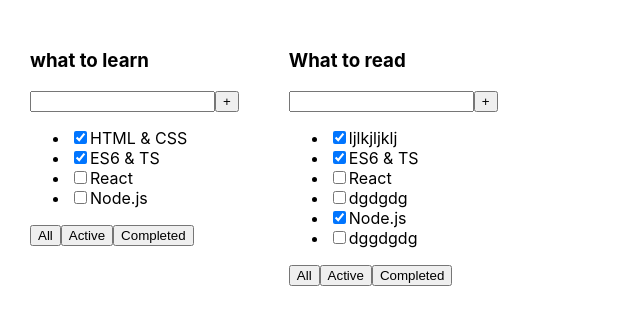
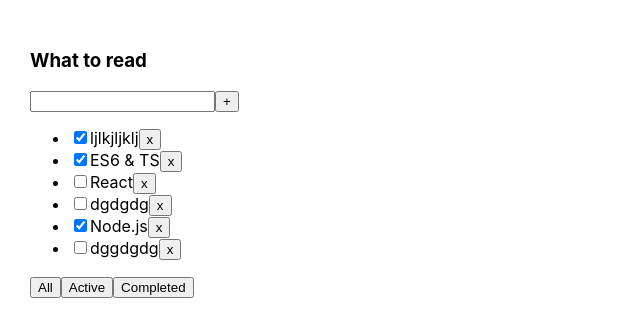
Before and after one commit to dai220885/1-todolist, a React (Create React App) app: page / in a window 1280 px wide. Shown: the top 336 px of the page, without its empty margins (0-640 px from the left). Built offline with nearby package versions, Linux system fonts and the light colour scheme.

Commit message:
add useState into App.tsx add removeTask and changeFilterValue functions

```diff
--- a/src/App.tsx
+++ b/src/App.tsx
@@ -1,27 +1,62 @@
-import React from 'react';
+import React, {useState} from 'react';
 import './App.css';
 import TodoList, {TaskType} from "./TodoList";
 
+export type FilterValuesType = "all" | "active" |"completed"
+
 const App = () => {
+    //BLL
     const todoListTitle: string ="what to learn";
     const task1: Array<TaskType> =[
         {id: 1, title: "HTML & CSS", isDone: true},
         {id: 2, title: "ES6 & TS", isDone: true},
         {id: 3, title: "React", isDone: false},
         {id: 4, title: "Node.js", isDone: false},
+        {id: 5, title: "Node.js2", isDone: false},
+        {id: 6, title: "Node.js3", isDone: false},
     ];
     const task2: Array<TaskType> =[
         {id: 1, title: "ljlkjljklj", isDone: true},
         {id: 2, title: "ES6 & TS", isDone: true},
         {id: 3, title: "React", isDone: false},
         {id: 4, title: "dgdgdg", isDone: false},
-        {id: 4, title: "Node.js", isDone: true},
-        {id: 4, title: "dggdgdg", isDone: false},
+        {id: 5, title: "Node.js", isDone: true},
+        {id: 6, title: "dggdgdg", isDone: false},
     ];
+    const task3: Array<TaskType> =[];
+
+    //деструктурируем массив(деструктуризация мессива): в первую переменную(filter) запишется нулевой элемент массива useState
+    //во вторую переменную (setFilter) запишется второй элемент массива useState - функция, которая может менять первый элемент (помещенный в переменную filter)
+    const[filter, setFilter] = useState<FilterValuesType>("all")
+    const[tasks, setTasks]= useState<Array<TaskType>>(task2)
+
+    const removeTask = (taskId:number)=>{
+        //debugger
+        const tasksAfterRemove = tasks.filter(t=>t.id!==taskId)
+        setTasks(tasksAfterRemove)
+    }
+
+    const changeFilterValue = (filter:FilterValuesType) => setFilter(filter)
+    let filteredTasks:Array<TaskType> = []
+    //filter = "all"
+    if (filter === "all"){
+        filteredTasks = tasks
+    }
+    if(filter === "active"){
+        filteredTasks = tasks.filter(t => t.isDone === false)
+    }
+    if (filter === "completed"){
+        filteredTasks = tasks.filter(t => t.isDone === true)
+    }
+    //UI
     return (
         <div className="App">
-            <TodoList title={todoListTitle} tasks={task1}/>
-            <TodoList title={"What to read"} tasks={task2}/>
+            <TodoList
+                title={"What to read"}
+                tasks={filteredTasks}
+                changeFilterValue={changeFilterValue}
+                removeTask={removeTask}
+            />
         </div>
     );
 }
--- a/src/TaskList.tsx
+++ b/src/TaskList.tsx
@@ -3,6 +3,7 @@ import {TaskType} from "./TodoList";
 
 type TasksListPropsType = {
     tasks: TaskType[]
+    removeTask: (taskId: number) => void
 }
 
 const TasksList: FC<TasksListPropsType> = (props): JSX.Element => {
@@ -10,9 +11,10 @@ const TasksList: FC<TasksListPropsType> = (props): JSX.Element => {
         props.tasks.length
             ? props.tasks.map((task)=> {
                 return (
-                    <li key={task.id}>
+                    <li key={task.id}>{/*key нужен для того, чтобы при изменении списка (перерендеринг) React понимал, какой элемент из списка добавился, а какой уже был ранее*/}
                         <input type="checkbox" checked={task.isDone}/>
                         <span>{task.title}</span>
+                        <button onClick={()=>props.removeTask(task.id)}>x</button>
                     </li>
                 )
             })
--- a/src/TodoList.tsx
+++ b/src/TodoList.tsx
@@ -1,12 +1,13 @@
 import React from 'react';
 import TaskList from "./TaskList";
+import {FilterValuesType} from "./App";
 
 type TodoListPropsType = {
     title: string;
     tasks: Array<TaskType>;
-    //То же самое, но по-другому:
-    //tasks: TaskType[];
-
+    //tasks: TaskType[];//То же самое, но по-другому:
+    changeFilterValue: (filter:FilterValuesType) => void
+    removeTask: (taskId: number) => void
 }
 
 export type TaskType = {
@@ -23,11 +24,16 @@ const TodoList = (props: TodoListPropsType) => {
                 <input/>
                 <button>+</button>
             </div>
-            <TaskList tasks={props.tasks}/>
+            <TaskList tasks={props.tasks} removeTask={props.removeTask}/>
             <div>
-                <button>All</button>
-                <button>Active</button>
-                <button>Completed</button>
+                <button
+                    onClick={()=>props.changeFilterValue("all")}
+                >All</button>
+                <button
+                    onClick={()=>props.changeFilterValue("active")}
+                >Active</button>
+                <button onClick={()=>props.changeFilterValue("completed")}
+                >Completed</button>
             </div>
         </div>
     );
```
